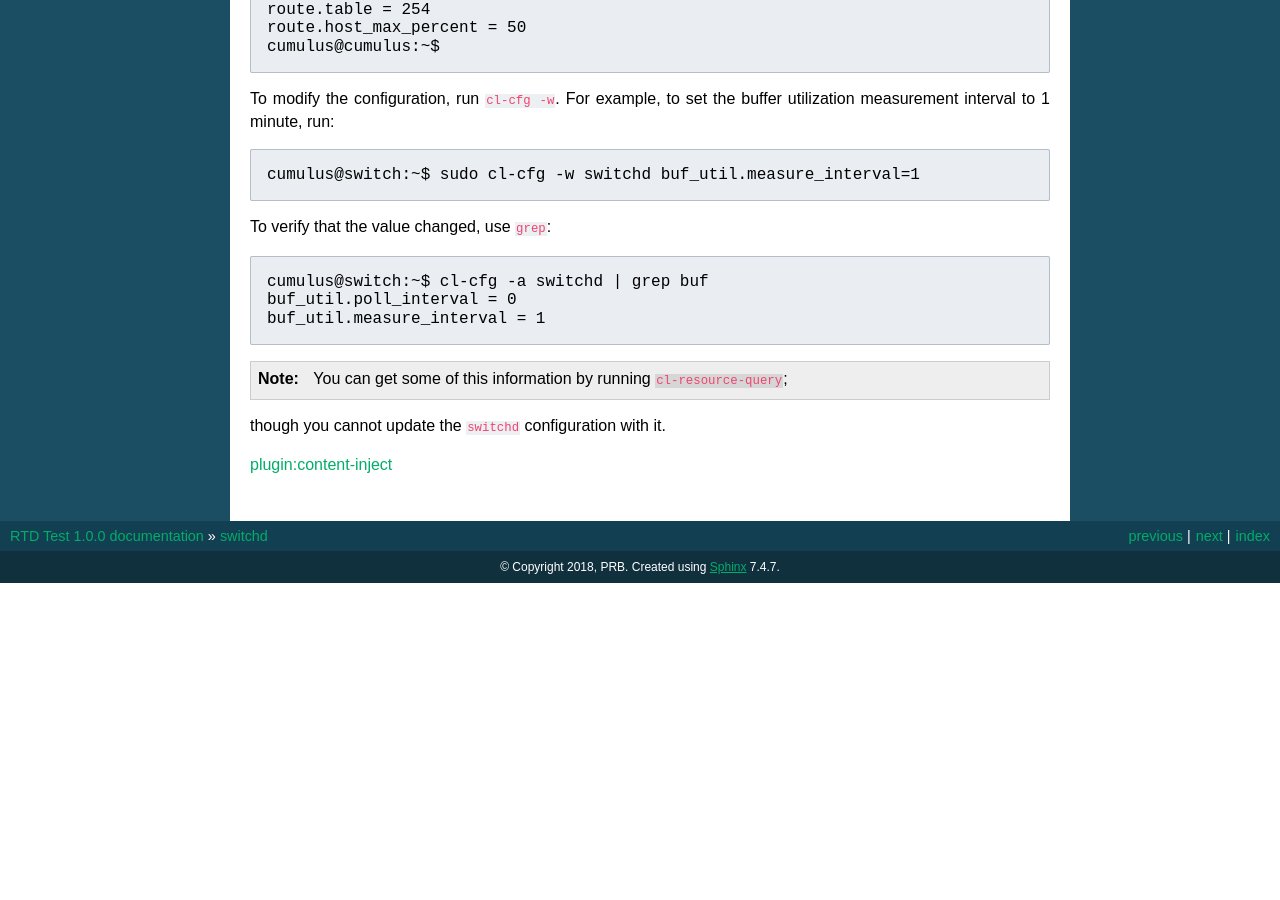
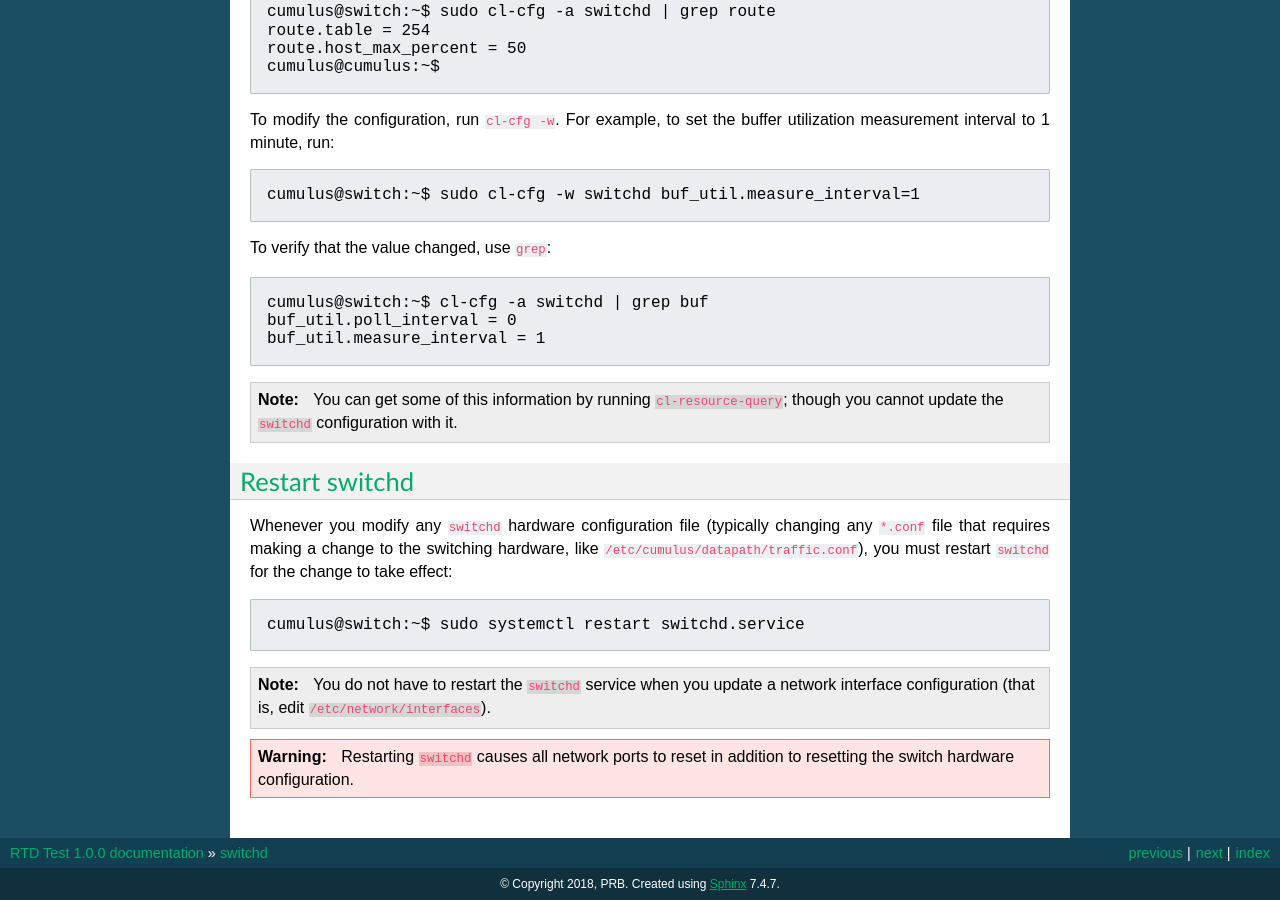
Before and after one commit to desertmonkey/RTDtestRST, a Sphinx documentation site: the page built from docs/system-configuration/switchd/index.rst, in a window 1280 px wide and 900 px high, scrolled down 1894 px. Built offline with Sphinx 7.4.7, drawn with Linux system fonts in a browser that asks for light colours; before the commit the page ends 2477 px from its top, so only the background shows below that; some of the changed text lies outside the part shown.

Commit message:
Update index.rst

```diff
--- a/docs/system-configuration/switchd/index.rst
+++ b/docs/system-configuration/switchd/index.rst
@@ -119,7 +119,20 @@ To verify that the value changed, use ``grep``:
     buf_util.poll_interval = 0
     buf_util.measure_interval = 1
 
-.. note:: You can get some of this information by running ``cl-resource-query``;
-though you cannot update the ``switchd`` configuration with it.
+.. note:: You can get some of this information by running ``cl-resource-query``; though you cannot update the ``switchd`` configuration with it.
 
-`plugin:content-inject <restart-switchd>`__
+Restart switchd
+===============
+
+Whenever you modify any ``switchd`` hardware configuration file
+(typically changing any ``*.conf`` file that requires making a change to
+the switching hardware, like ``/etc/cumulus/datapath/traffic.conf``),
+you must restart ``switchd`` for the change to take effect:
+
+::
+
+    cumulus@switch:~$ sudo systemctl restart switchd.service
+
+.. note:: You do not have to restart the ``switchd`` service when you update a network interface configuration (that is, edit ``/etc/network/interfaces``).
+
+.. warning:: Restarting ``switchd`` causes all network ports to reset in addition to resetting the switch hardware configuration.
```
